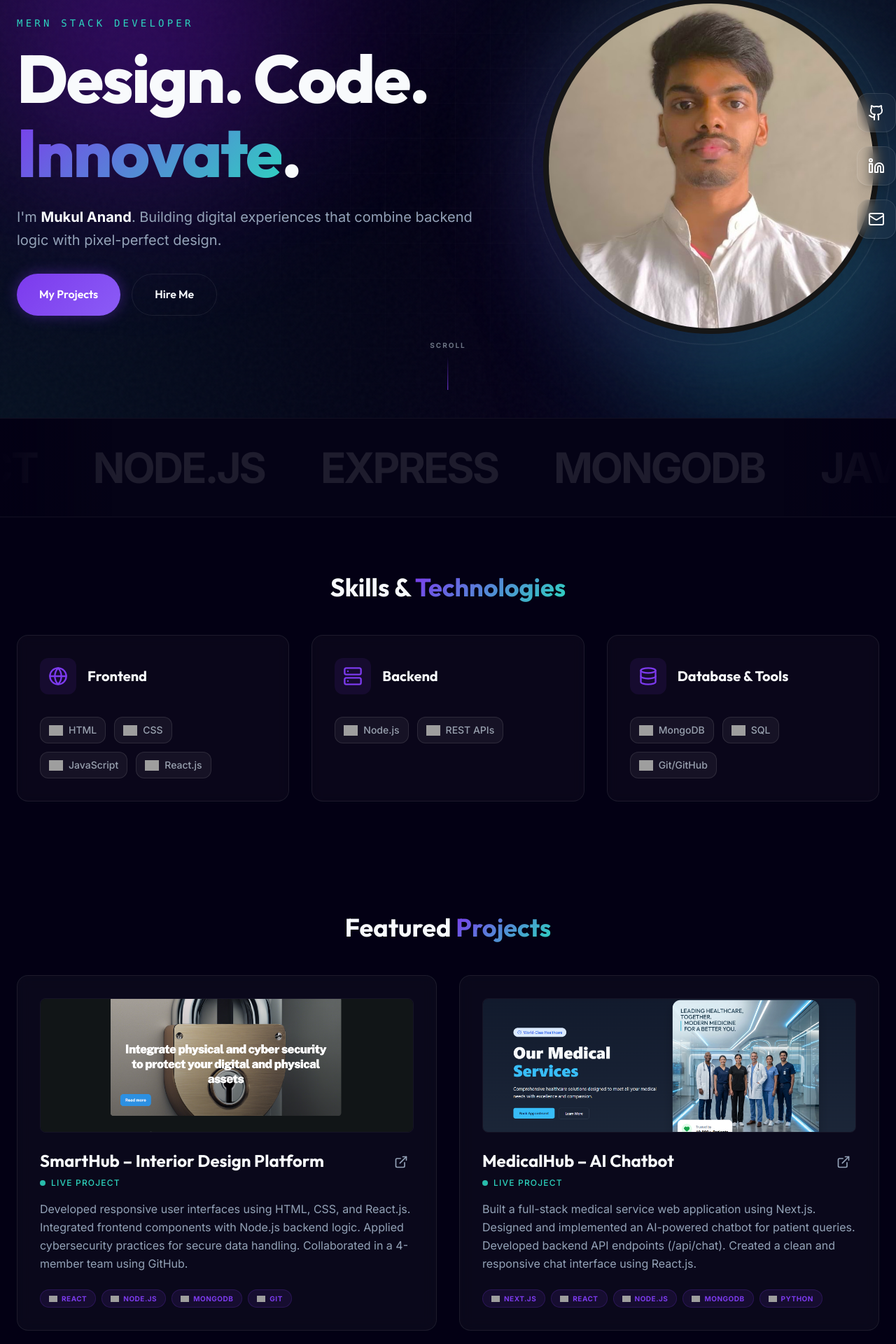
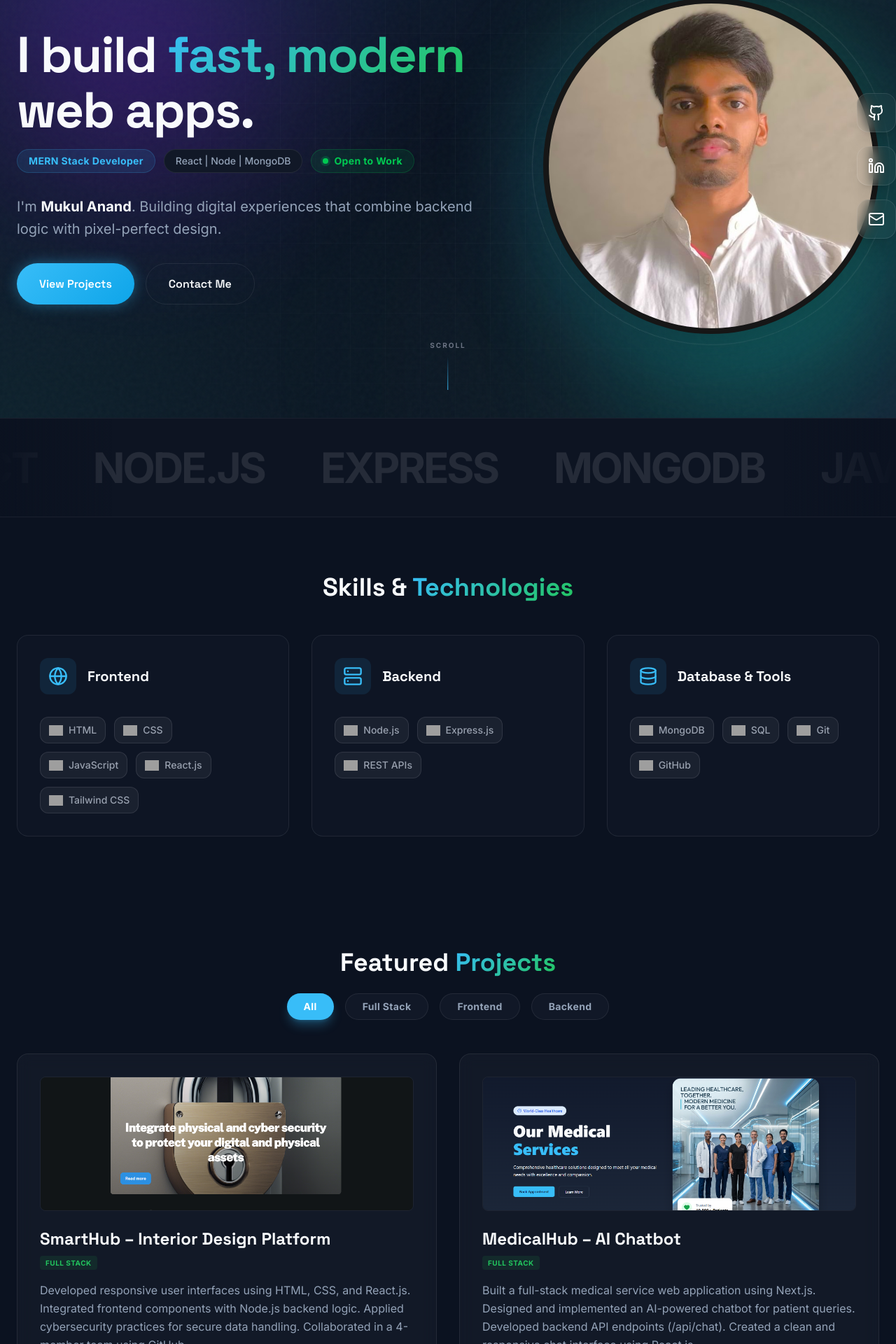
Before and after one commit to kumarmukul70946-cmyk/my-portfolio-v2, a React (Vite) app: page / in a window 1280 px wide. Shown: the part 203-2123 px from the top of the page at 70% size. Built offline with nearby package versions, Linux system fonts and the light colour scheme; grey boxes are pictures that could not be loaded.

Commit message:
Update portfolio design: new theme, optimized hero, removed stats/testimonials

```diff
--- a/index.html
+++ b/index.html
@@ -6,7 +6,7 @@
     <meta name="viewport" content="width=device-width, initial-scale=1.0" />
     <link rel="preconnect" href="https://fonts.googleapis.com">
     <link rel="preconnect" href="https://fonts.gstatic.com" crossorigin>
-    <link href="https://fonts.googleapis.com/css2?family=Inter:wght@300;400;500;600;700&family=Outfit:wght@400;500;600;700;800&display=swap" rel="stylesheet">
+    <link href="https://fonts.googleapis.com/css2?family=Inter:wght@300;400;500;600;700&family=Poppins:wght@400;500;600;700&family=Space+Grotesk:wght@400;500;600;700&display=swap" rel="stylesheet">
     <title>Mukul Anand | Portfolio</title>
   </head>
   <body>
--- a/src/App.jsx
+++ b/src/App.jsx
@@ -4,7 +4,8 @@ import {
   Menu, X, Github, Linkedin, Mail, Phone, ChevronDown, ExternalLink,
   Code2, Server, Database, User, BookOpen, Award, Send, Trophy, Sun, Moon
 } from 'lucide-react';
-import { personalInfo, skills, projects, certifications, achievements } from './data';
+import { personalInfo, skills, projects, certifications, achievements, testimonials } from './data';
+import { Quote } from 'lucide-react';
 
 // --- Animations ---
 const fadeInUp = {
@@ -146,19 +147,33 @@ const Hero = () => {
           variants={staggerContainer}
           className="lg:col-span-7 order-2 lg:order-1"
         >
-          <motion.div variants={fadeInUp} className="text-secondary-color font-mono tracking-[0.3em] uppercase text-sm mb-4">MERN Stack Developer</motion.div>
-          <motion.h1 variants={fadeInUp} className="text-5xl md:text-8xl font-black mb-6 leading-[1.1] tracking-tight">
-            Design. Code.<br />
-            <span className="text-gradient">Innovate</span>.
+          <motion.h1 variants={fadeInUp} className="text-5xl md:text-7xl font-black mb-4 leading-[1.1] tracking-tight">
+            I build <span className="text-gradient">fast, modern</span><br /> web apps.
           </motion.h1>
+
+          <motion.div variants={fadeInUp} className="flex flex-wrap gap-3 mb-8">
+            <span className="px-4 py-1.5 rounded-full bg-primary-color/10 border border-primary-color/20 text-primary-color text-sm font-bold tracking-wide">
+              {personalInfo.role}
+            </span>
+            <span className="px-4 py-1.5 rounded-full bg-surface-color border border-[var(--glass-border)] text-[var(--text-secondary)] text-sm font-medium">
+              React | Node | MongoDB
+            </span>
+            <span className="px-4 py-1.5 rounded-full bg-green-500/10 border border-green-500/20 text-green-500 text-sm font-bold tracking-wide flex items-center gap-2">
+              <span className="relative flex h-2 w-2">
+                <span className="animate-ping absolute inline-flex h-full w-full rounded-full bg-green-400 opacity-75"></span>
+                <span className="relative inline-flex rounded-full h-2 w-2 bg-green-500"></span>
+              </span>
+              Open to Work
+            </span>
+          </motion.div>
 
           <motion.p variants={fadeInUp} className="text-[var(--text-secondary)] text-lg md:text-xl mb-8 max-w-2xl leading-relaxed">
             I'm <span className="text-[var(--text-primary)] font-bold">{personalInfo.name}</span>. {personalInfo.tagline}
           </motion.p>
 
           <motion.div variants={fadeInUp} className="flex flex-wrap gap-4">
-            <a href="#projects" className="btn btn-primary px-8 py-4 shadow-[0_0_20px_rgba(124,58,237,0.4)]">My Projects</a>
-            <a href="#contact" className="btn btn-outline px-8 py-4 border-[var(--glass-border)] text-[var(--text-primary)] hover:border-primary-color">Hire Me</a>
+            <a href="#projects" className="btn btn-primary px-8 py-4 shadow-[0_0_20px_rgba(56,189,248,0.4)]">View Projects</a>
+            <a href="#contact" className="btn btn-outline px-8 py-4 border-[var(--glass-border)] text-[var(--text-primary)] hover:border-primary-color">Contact Me</a>
           </motion.div>
 
         </motion.div>
@@ -205,6 +220,31 @@ const Hero = () => {
         <span className="text-[10px] text-gray-500 uppercase tracking-[0.2em] font-bold">Scroll</span>
         <div className="w-[1px] h-12 bg-gradient-to-t from-primary-color to-transparent"></div>
       </motion.div>
+    </section>
+  );
+};
+
+// --- Stats Component ---
+const Stats = () => {
+  return (
+    <section className="py-10 border-y border-[var(--glass-border)] bg-[var(--surface-color)]/30 backdrop-blur-sm">
+      <div className="container mx-auto px-6">
+        <div className="grid grid-cols-2 md:grid-cols-4 gap-8">
+          {personalInfo.stats.map((stat, idx) => (
+            <motion.div
+              key={idx}
+              initial={{ opacity: 0, y: 20 }}
+              whileInView={{ opacity: 1, y: 0 }}
+              viewport={{ once: true }}
+              transition={{ delay: idx * 0.1 }}
+              className="text-center"
+            >
+              <h3 className="text-3xl md:text-4xl font-bold text-[var(--text-primary)] mb-1">{stat.value}</h3>
+              <p className="text-sm font-medium text-[var(--text-secondary)] uppercase tracking-wider">{stat.label}</p>
+            </motion.div>
+          ))}
+        </div>
+      </div>
     </section>
   );
 };
@@ -287,20 +327,46 @@ const Skills = () => {
 
 // --- Projects Component ---
 const Projects = () => {
+  const [filter, setFilter] = useState('All');
+  const categories = ['All', 'Full Stack', 'Frontend', 'Backend'];
+
+  const filteredProjects = projects.filter(project =>
+    filter === 'All' ? true : project.category === filter
+  );
+
   return (
     <section id="projects" className="section-padding">
       <div className="container mx-auto px-6">
-        <h2 className="text-3xl md:text-4xl font-bold mb-12 text-center">Featured <span className="text-gradient">Projects</span></h2>
+        <div className="text-center mb-12">
+          <h2 className="text-3xl md:text-4xl font-bold mb-6 text-[var(--text-primary)]">Featured <span className="text-gradient">Projects</span></h2>
+
+          <div className="flex flex-wrap justify-center gap-4">
+            {categories.map((cat) => (
+              <button
+                key={cat}
+                onClick={() => setFilter(cat)}
+                className={`px-6 py-2 rounded-full text-sm font-bold tracking-wide transition-all ${filter === cat
+                  ? 'bg-primary-color text-white shadow-lg shadow-primary-color/30'
+                  : 'bg-[var(--surface-color)] border border-[var(--glass-border)] text-[var(--text-secondary)] hover:text-[var(--text-primary)] hover:border-primary-color/50'
+                  }`}
+              >
+                {cat}
+              </button>
+            ))}
+          </div>
+        </div>
 
         <div className="grid md:grid-cols-2 gap-8">
-          {projects.map((project, idx) => (
+          <AnimatePresence mode='popLayout'>
+            {filteredProjects.map((project) => (
               <motion.div
-              key={idx}
-              initial={{ opacity: 0, y: 50 }}
-              whileInView={{ opacity: 1, y: 0 }}
-              viewport={{ once: true }}
-              transition={{ delay: idx * 0.2 }}
-              className="glass-card group"
+                layout
+                key={project.title}
+                initial={{ opacity: 0, scale: 0.9 }}
+                animate={{ opacity: 1, scale: 1 }}
+                exit={{ opacity: 0, scale: 0.9 }}
+                transition={{ duration: 0.3 }}
+                className="glass-card group overflow-hidden"
               >
                 {/* Project Image */}
                 <div className="h-48 rounded-lg mb-6 flex items-center justify-center overflow-hidden border border-white/5 relative group/img">
@@ -309,8 +375,9 @@ const Projects = () => {
                     alt={project.title}
                     className="w-full h-full object-cover group-hover/img:scale-110 transition-transform duration-500"
                   />
-                <div className="absolute inset-0 bg-primary-color/20 opacity-0 group-hover/img:opacity-100 transition-opacity flex items-center justify-center">
-                  <project.icon size={48} className="text-white drop-shadow-lg" />
+                  <div className="absolute inset-0 bg-primary-color/20 opacity-0 group-hover/img:opacity-100 transition-opacity flex items-center justify-center gap-4 backdrop-blur-sm">
+                    <a href={project.link} target="_blank" rel="noopener noreferrer" className="btn btn-primary text-xs py-2 px-4 shadow-lg scale-0 group-hover/img:scale-100 transition-transform delay-100">Live Demo</a>
+                    <a href={personalInfo.github} target="_blank" rel="noopener noreferrer" className="btn btn-outline bg-black/50 text-white border-white/20 text-xs py-2 px-4 scale-0 group-hover/img:scale-100 transition-transform delay-200">GitHub</a>
                   </div>
                 </div>
 
@@ -318,11 +385,9 @@ const Projects = () => {
                   <div>
                     <h3 className="text-2xl font-bold text-[var(--text-primary)]">{project.title}</h3>
                     <div className="flex items-center gap-2 mt-2">
-                    <span className="w-2 h-2 rounded-full bg-secondary-color animate-pulse"></span>
-                    <span className="text-xs font-medium text-secondary-color tracking-widest uppercase">Live Project</span>
+                      <span className="px-2 py-0.5 rounded text-[10px] font-bold bg-secondary-color/10 text-secondary-color uppercase tracking-wider">{project.category}</span>
                     </div>
                   </div>
-                <a href={project.link} target="_blank" rel="noopener noreferrer" className="p-2 hover:bg-white/10 rounded-full transition-colors text-[var(--text-secondary)] hover:text-[var(--text-primary)]"><ExternalLink size={20} /></a>
                 </div>
 
                 <p className="text-[var(--text-secondary)] mb-6 leading-relaxed">
@@ -361,6 +426,42 @@ const Projects = () => {
                       </motion.div>
                     );
                   })}
+                </div>
+              </motion.div>
+            ))}
+          </AnimatePresence>
+        </div>
+      </div>
+    </section>
+  );
+};
+
+// --- Testimonials Component ---
+const Testimonials = () => {
+  return (
+    <section className="section-padding bg-[var(--surface-color)]/30">
+      <div className="container mx-auto px-6">
+        <h2 className="text-3xl md:text-4xl font-bold mb-12 text-center text-[var(--text-primary)]">What People <span className="text-gradient">Say</span></h2>
+        <div className="grid md:grid-cols-2 gap-8 max-w-4xl mx-auto">
+          {testimonials.map((testimonial, idx) => (
+            <motion.div
+              key={idx}
+              initial={{ opacity: 0, y: 20 }}
+              whileInView={{ opacity: 1, y: 0 }}
+              viewport={{ once: true }}
+              transition={{ delay: idx * 0.2 }}
+              className="glass-card relative p-8"
+            >
+              <Quote className="absolute top-6 right-6 text-primary-color/20" size={48} />
+              <p className="text-lg text-[var(--text-secondary)] italic mb-6 relative z-10">"{testimonial.text}"</p>
+              <div className="flex items-center gap-4">
+                <div className="w-10 h-10 rounded-full bg-gradient-to-tr from-primary-color to-secondary-color flex items-center justify-center text-white font-bold text-lg">
+                  {testimonial.name[0]}
+                </div>
+                <div>
+                  <h4 className="font-bold text-[var(--text-primary)]">{testimonial.name}</h4>
+                  <p className="text-xs text-secondary-color uppercase tracking-wider">{testimonial.role}</p>
+                </div>
               </div>
             </motion.div>
           ))}
@@ -562,6 +663,7 @@ const Footer = () => {
     <footer className="py-8 border-t border-[var(--glass-border)] bg-[var(--bg-color)] text-center text-[var(--text-secondary)] text-sm">
       <div className="container mx-auto">
         <p>&copy; {new Date().getFullYear()} {personalInfo.name}. All rights reserved.</p>
+        <p className="text-xs mt-2 text-[var(--text-secondary)]/60">Made with React + Tailwind</p>
         <div className="flex justify-center gap-6 mt-4">
           <a href={personalInfo.github} target="_blank" rel="noopener noreferrer" className="hover:text-primary-color transition-colors">GitHub</a>
           <a href={personalInfo.linkedin} target="_blank" rel="noopener noreferrer" className="hover:text-primary-color transition-colors">LinkedIn</a>
--- a/src/data.js
+++ b/src/data.js
@@ -10,10 +10,8 @@ export const personalInfo = {
     github: "https://github.com/kumarmukul70946-cmyk",
     linkedin: "https://www.linkedin.com/in/mukul-anand-7912a6248",
     stats: [
-        { label: "Placement Ready", value: "2026" },
-        { label: "Code Quality", value: "A+" },
-        { label: "Tech Stack", value: "MERN" },
-        { label: "Availability", value: "Internship" }
+        { label: "Projects Completed", value: "10+" },
+        { label: "Experience", value: "3rd Year B.Tech" }
     ],
     tagline: "Building digital experiences that combine backend logic with pixel-perfect design.",
     education: [
@@ -37,7 +35,8 @@ export const skills = [
             { name: "HTML", iconId: "html" },
             { name: "CSS", iconId: "css" },
             { name: "JavaScript", iconId: "js" },
-            { name: "React.js", iconId: "react" }
+            { name: "React.js", iconId: "react" },
+            { name: "Tailwind CSS", iconId: "tailwind" }
         ],
         icon: Globe
     },
@@ -45,6 +44,7 @@ export const skills = [
         category: "Backend",
         items: [
             { name: "Node.js", iconId: "nodejs" },
+            { name: "Express.js", iconId: "express" },
             { name: "REST APIs", iconId: "postman" }
         ],
         icon: Server
@@ -54,7 +54,8 @@ export const skills = [
         items: [
             { name: "MongoDB", iconId: "mongodb" },
             { name: "SQL", iconId: "mysql" },
-            { name: "Git/GitHub", iconId: "git" }
+            { name: "Git", iconId: "git" },
+            { name: "GitHub", iconId: "github" }
         ],
         icon: Database
     }
@@ -63,6 +64,7 @@ export const skills = [
 export const projects = [
     {
         title: "SmartHub – Interior Design Platform",
+        category: "Full Stack",
         tags: ["React", "Node.js", "MongoDB", "Git"],
         description: "Developed responsive user interfaces using HTML, CSS, and React.js. Integrated frontend components with Node.js backend logic. Applied cybersecurity practices for secure data handling. Collaborated in a 4-member team using GitHub.",
         icon: Code2,
@@ -71,11 +73,25 @@ export const projects = [
     },
     {
         title: "MedicalHub – AI Chatbot",
+        category: "Full Stack",
         tags: ["Next.js", "React", "Node.js", "MongoDB", "Python"],
         description: "Built a full-stack medical service web application using Next.js. Designed and implemented an AI-powered chatbot for patient queries. Developed backend API endpoints (/api/chat). Created a clean and responsive chat interface using React.js.",
         icon: Brain,
         link: "https://medicalhub-kappa.vercel.app/",
         image: "/projects/medicalhub.png"
+    }
+];
+
+export const testimonials = [
+    {
+        name: "Dr. Smith",
+        role: "Project Mentor",
+        text: "Mukul is a fast learner and consistent developer. His work on MedicalHub was impressive."
+    },
+    {
+        name: "Sarah Johnson",
+        role: "Team Lead",
+        text: "Great UI skills! Mukul always pays attention to the small details that make a product feel premium."
     }
 ];
 
--- a/src/index.css
+++ b/src/index.css
@@ -14,31 +14,33 @@
 }
 
 :root {
-  --bg-color: #030014;
-  --surface-color: #0f0b1f;
-  --primary-color: #7c3aed;
-  --primary-glow: #8b5cf6;
-  --secondary-color: #2dd4bf;
+  /* Option B: Dark + Neon Accent */
+  --bg-color: #0B1220;
+  --surface-color: #111827;
+  --primary-color: #38BDF8; /* Sky Blue */
+  --primary-glow: #0ea5e9;
+  --secondary-color: #22C55E; /* Green Accent */
   --text-primary: #f8fafc;
   --text-secondary: #94a3b8;
-  --glass-bg: rgba(15, 11, 31, 0.6);
+  --glass-bg: rgba(17, 24, 39, 0.7);
   --glass-border: rgba(255, 255, 255, 0.08);
-  --font-heading: 'Outfit', sans-serif;
+  --font-heading: 'Space Grotesk', sans-serif;
   --font-body: 'Inter', sans-serif;
-  --grid-color: rgba(255, 255, 255, 0.02);
+  --grid-color: rgba(255, 255, 255, 0.03);
 }
 
 [data-theme='light'] {
-  --bg-color: #f8fafc;
-  --surface-color: #ffffff;
-  --primary-color: #6d28d9;
-  --primary-glow: #7c3aed;
-  --secondary-color: #0d9488;
-  --text-primary: #0f172a;
+  /* Option A: White + Blue */
+  --bg-color: #FFFFFF;
+  --surface-color: #F8FAFC;
+  --primary-color: #2563EB;
+  --primary-glow: #3b82f6;
+  --secondary-color: #0F172A; /* Dark Text as secondary for contrast */
+  --text-primary: #0F172A;
   --text-secondary: #475569;
-  --glass-bg: rgba(255, 255, 255, 0.7);
+  --glass-bg: rgba(255, 255, 255, 0.8);
   --glass-border: rgba(0, 0, 0, 0.08);
-  --grid-color: rgba(0, 0, 0, 0.05);
+  --grid-color: rgba(0, 0, 0, 0.04);
 }
 
 @layer base {
```
Lines whose indentation alone changed are shown as unchanged.
